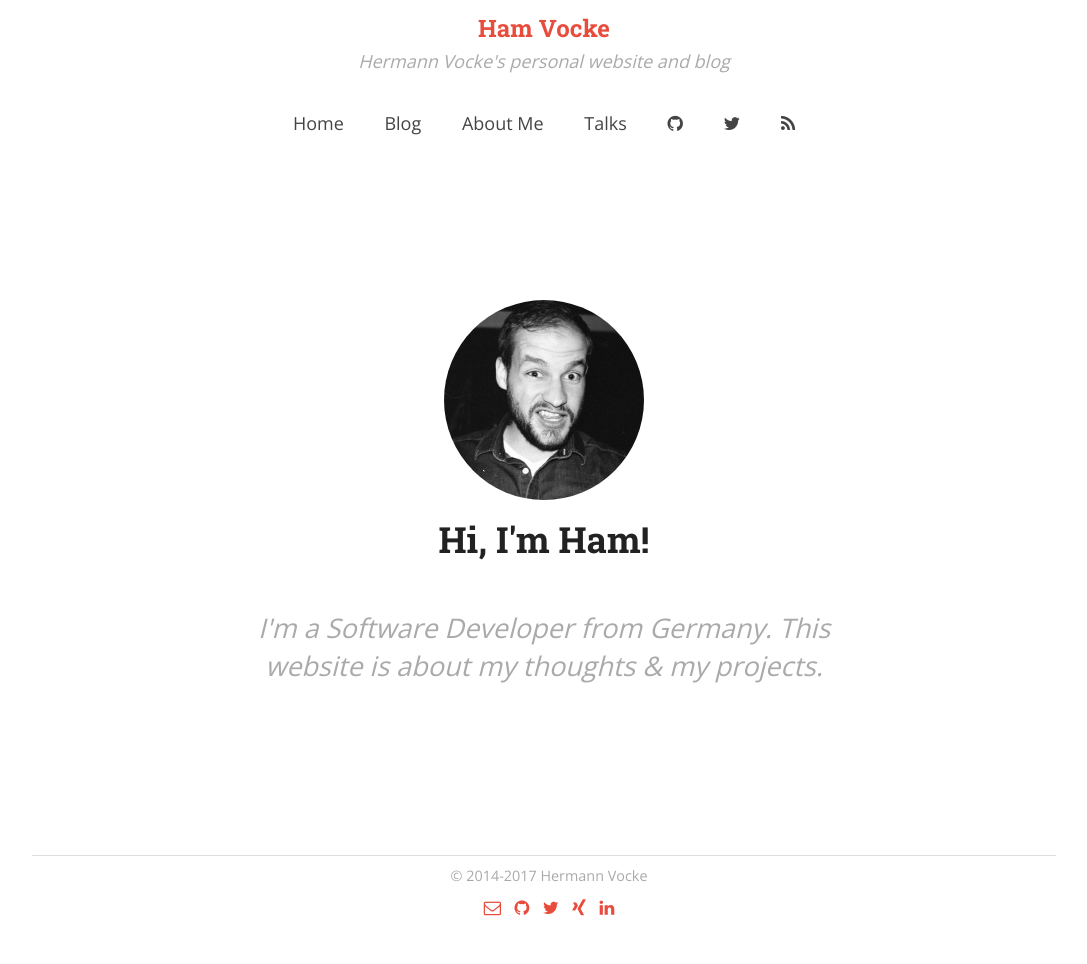
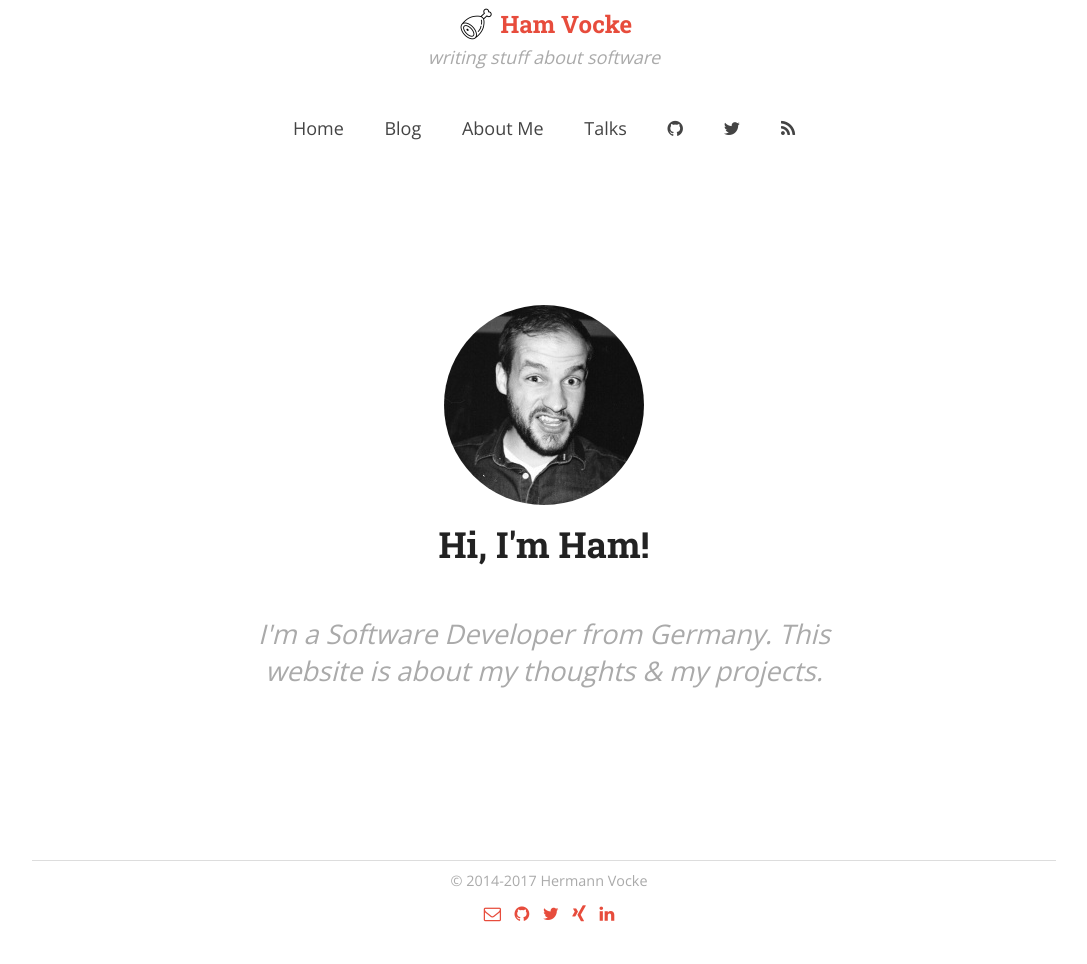
Before and after one commit to hamvocke/hamvocke.github.io, a Jekyll site: the page built from index.html, in a window 1280 px wide. Shown: the whole page, without its empty margins (96-1183 px from the left). Built offline with Jekyll 4.4.1, drawn with Linux system fonts in a browser that asks for light colours; nearby versions of some CDN libraries; comment, search, counter and statistics services are not loaded.

Commit message:
add new logo to header & favicon

```diff
--- a/_layouts/default.html
+++ b/_layouts/default.html
@@ -15,8 +15,16 @@
 	<link rel="stylesheet"
 	href="http://fonts.googleapis.com/css?family=Roboto+Slab:700|Open+Sans:300,400,700" type="text/css">
 	<link rel="stylesheet" href="/assets/css/font-awesome.min.css" type="text/css">
-	<link rel="icon" href="/assets/img/favicon.png" type="image/x-icon">
 
+
+	<link rel="apple-touch-icon" sizes="180x180" href="/assets/img/favicon/apple-touch-icon.png?v=m2lLvX9Kmj">
+	<link rel="icon" type="image/png" sizes="32x32" href="/assets/img/favicon/favicon-32x32.png?v=m2lLvX9Kmj">
+	<link rel="icon" type="image/png" sizes="16x16" href="/assets/img/favicon/favicon-16x16.png?v=m2lLvX9Kmj">
+	<link rel="manifest" href="/assets/img/favicon/manifest.json?v=m2lLvX9Kmj">
+	<link rel="mask-icon" href="/assets/img/favicon/safari-pinned-tab.svg?v=m2lLvX9Kmj" color="#e74c3c">
+	<link rel="shortcut icon" href="/assets/img/favicon/favicon.ico?v=m2lLvX9Kmj">
+	<meta name="msapplication-config" content="/assets/img/favicon/browserconfig.xml?v=m2lLvX9Kmj">
+	<meta name="theme-color" content="#e74c3c">
 
 	<!-- Piwik -->
 	<script type="text/javascript">
@@ -36,12 +44,14 @@
 	<!-- End Piwik Code -->
 </head>
 <body>
-
+    <div id="logo">
+	<a href="/" title="home">
+	    <img src="/assets/img/logo128.png">
+	    <h1>{{ site.name }}</h1>
+	    <p class="subtitle">writing stuff about software</p>
+	</a>
+    </div>
 	<nav role="navigation">
-	    <h1>
-		<a href="/" title="home" class="logo">{{ site.name }}</a>
-	    </h1>
-	    <p class="subtitle">Hermann Vocke's personal website and blog</p>
 		<ul>
 			<li><a href="/">Home</a></li>
 			<li><a href="/blog">Blog</a></li>
--- a/assets/css/hamvocke.css
+++ b/assets/css/hamvocke.css
@@ -60,6 +60,35 @@
     border: none;
 }
 
+#logo {
+    text-align: center;
+    margin: 4px;
+}
+
+#logo img {
+    margin: 4px;
+    height: 32px;
+    width: 32px;
+}
+
+#logo div.logo-text {
+    text-align: left;
+}
+
+#logo h1 {
+    display: inline-block;
+    vertical-align: middle;
+    font-size: 24px;
+    margin: 0;
+    color: #E74C3C;
+}
+
+#logo .subtitle {
+    font-style: italic;
+    color: #aaa;
+    font-weight: 300;
+}
+
 footer {
     height: 3em;
     border-top: 1px solid #ddd;
@@ -79,26 +108,10 @@
     font-size: 1.2em;
 }
 
+
 nav {
     line-height: 2em;
     text-align: center;
-}
-
-nav h1 {
-    margin-top: 4px;
-    margin-bottom: 4px;
-}
-
-nav h1 a.logo {
-    font-size: 24px;
-    font-family: 'Roboto Slab', sans-serif;
-}
-
-nav .subtitle {
-    font-style: italic;
-    color: #aaa;
-    font-weight: 300;
-    margin-bottom: 0.5em;
 }
 
 nav ul {
```
Also changed, not shown: 1 other file.
